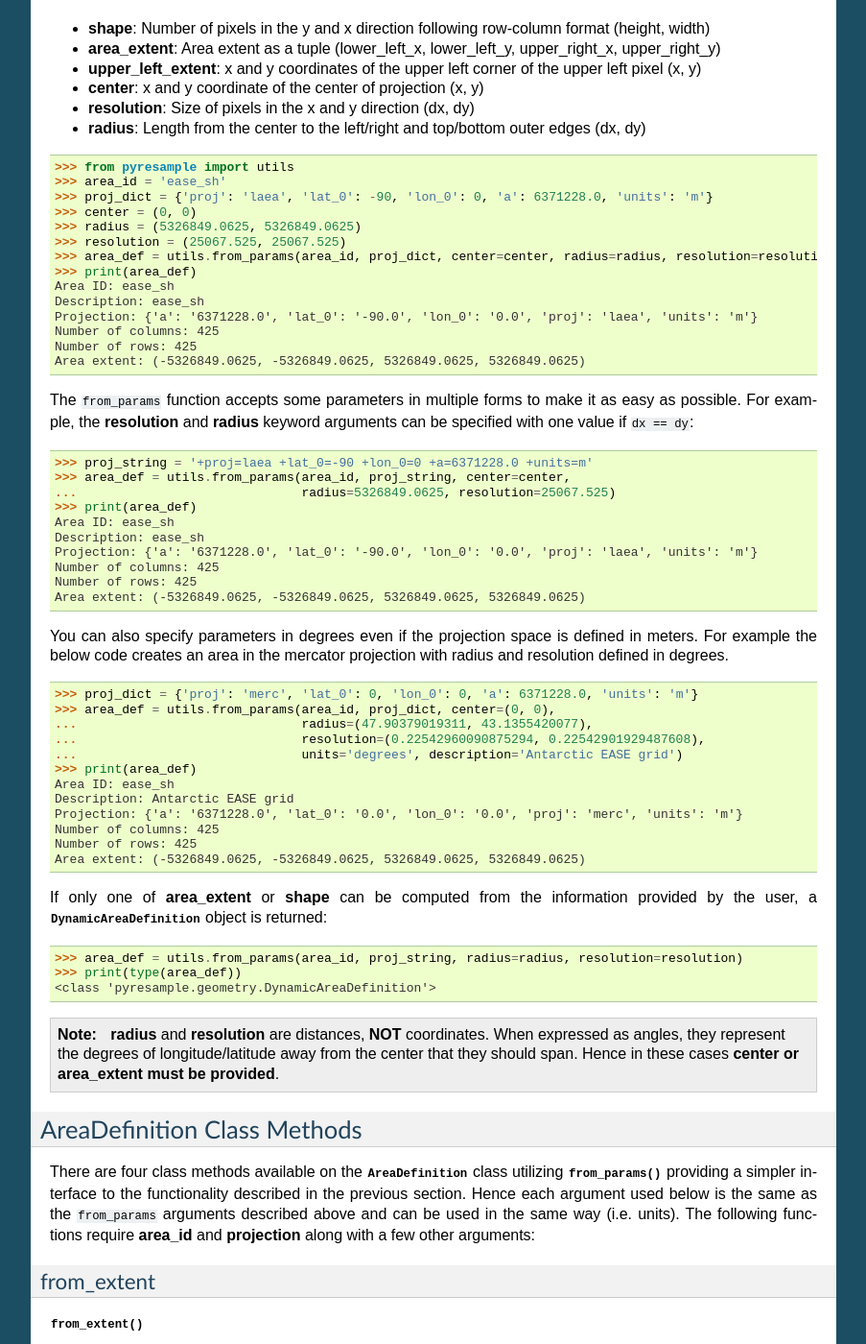
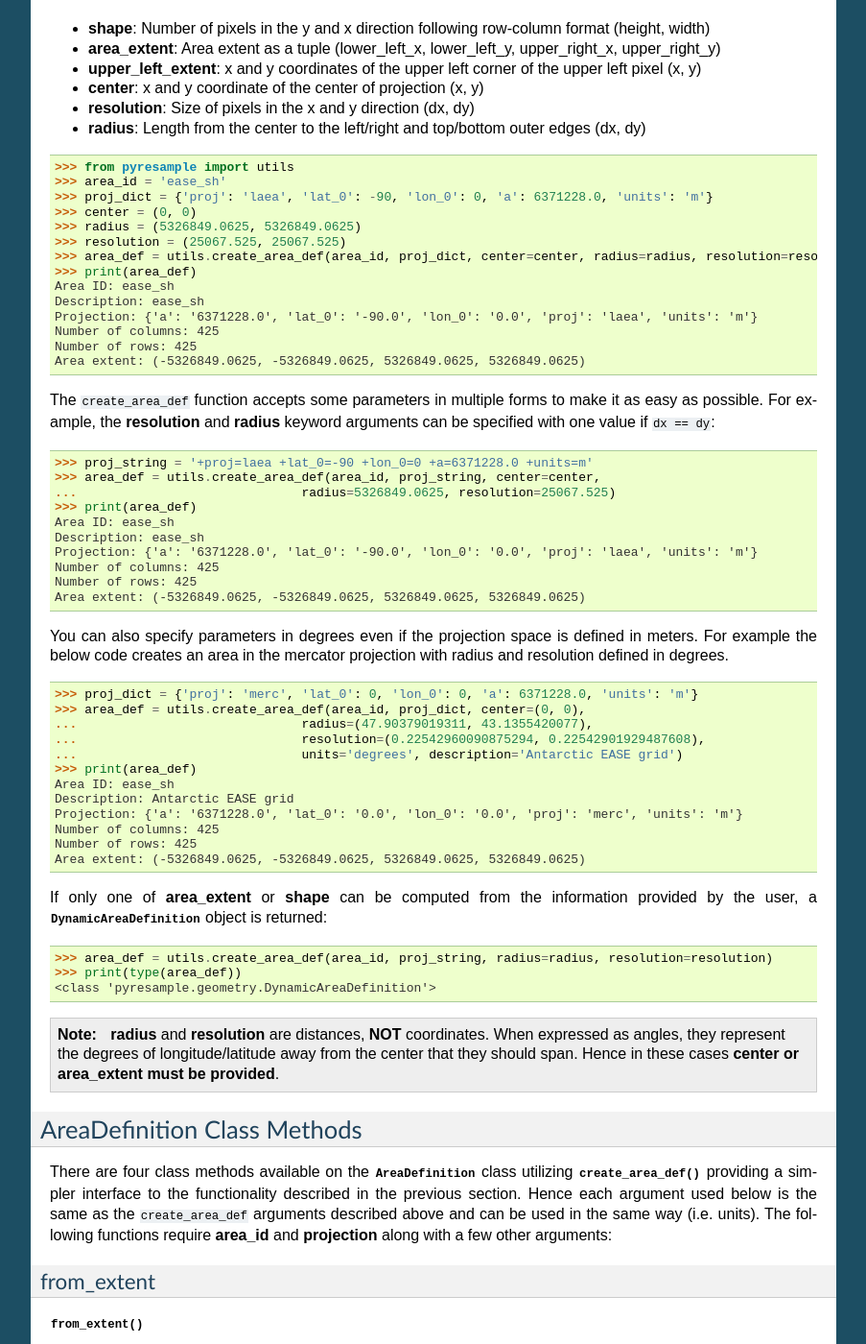
Before and after one commit to pytroll/pyresample, a Sphinx documentation site: the page built from docs/source/geometry_utils.rst, in a window 1280 px wide and 1400 px high, scrolled down 675 px. Shown: the whole window at 96% size, without its empty margins (198-1101 px from the left). Built offline with Sphinx 7.4.7, drawn with Linux system fonts in a browser that asks for light colours; some of the changed text lies outside the part shown.

Commit message:
Rename from_params to create_area_def

```diff
--- a/docs/source/geometry_utils.rst
+++ b/docs/source/geometry_utils.rst
@@ -11,7 +11,7 @@ AreaDefinition Creation
 
 The main utility function for creating
 :class:`~pyresample.geometry.AreaDefinition` objects is the
-:func:`~pyresample.utils.from_params` function. This function will take
+:func:`~pyresample.utils.create_area_def` function. This function will take
 whatever information can be provided to describe a geographic region and
 create a valid ``AreaDefinition`` object if possible. If it can't make
 a fully specified ``AreaDefinition`` then it will provide a
@@ -19,7 +19,7 @@ a fully specified ``AreaDefinition`` then it will provide a
 can handle unit conversions and will perform the coordinate calculations
 necessary to get an area's ``shape`` and ``area_extent``.
 
-The ``from_params`` function has the following required arguments:
+The ``create_area_def`` function has the following required arguments:
 
 * **area_id**: ID of area
 * **projection**: Projection parameters as a proj4_dict or proj4_string
@@ -53,7 +53,7 @@ and optional arguments:
  >>> center = (0, 0)
  >>> radius = (5326849.0625, 5326849.0625)
  >>> resolution = (25067.525, 25067.525)
- >>> area_def = utils.from_params(area_id, proj_dict, center=center, radius=radius, resolution=resolution)
+ >>> area_def = utils.create_area_def(area_id, proj_dict, center=center, radius=radius, resolution=resolution)
  >>> print(area_def)
  Area ID: ease_sh
  Description: ease_sh
@@ -62,14 +62,14 @@ and optional arguments:
  Number of rows: 425
  Area extent: (-5326849.0625, -5326849.0625, 5326849.0625, 5326849.0625)
 
-The ``from_params`` function accepts some parameters in multiple forms
+The ``create_area_def`` function accepts some parameters in multiple forms
 to make it as easy as possible. For example, the **resolution** and **radius**
 keyword arguments can be specified with one value if ``dx == dy``:
 
 .. doctest::
 
  >>> proj_string = '+proj=laea +lat_0=-90 +lon_0=0 +a=6371228.0 +units=m'
- >>> area_def = utils.from_params(area_id, proj_string, center=center,
+ >>> area_def = utils.create_area_def(area_id, proj_string, center=center,
  ...                              radius=5326849.0625, resolution=25067.525)
  >>> print(area_def)
  Area ID: ease_sh
@@ -86,7 +86,7 @@ the mercator projection with radius and resolution defined in degrees.
 .. doctest::
 
  >>> proj_dict = {'proj': 'merc', 'lat_0': 0, 'lon_0': 0, 'a': 6371228.0, 'units': 'm'}
- >>> area_def = utils.from_params(area_id, proj_dict, center=(0, 0),
+ >>> area_def = utils.create_area_def(area_id, proj_dict, center=(0, 0),
  ...                              radius=(47.90379019311, 43.1355420077),
  ...                              resolution=(0.22542960090875294, 0.22542901929487608),
  ...                              units='degrees', description='Antarctic EASE grid')
@@ -104,7 +104,7 @@ information provided by the user, a
 
 .. doctest::
 
- >>> area_def = utils.from_params(area_id, proj_string, radius=radius, resolution=resolution)
+ >>> area_def = utils.create_area_def(area_id, proj_string, radius=radius, resolution=resolution)
  >>> print(type(area_def))
  <class 'pyresample.geometry.DynamicAreaDefinition'>
 
@@ -119,9 +119,9 @@ AreaDefinition Class Methods
 
 There are four class methods available on the
 :class:`~pyresample.geometry.AreaDefinition` class utilizing
-:func:`~pyresample.utils.from_params` providing a simpler interface to the
+:func:`~pyresample.utils.create_area_def` providing a simpler interface to the
 functionality described in the previous section.
-Hence each argument used below is the same as the ``from_params`` arguments
+Hence each argument used below is the same as the ``create_area_def`` arguments
 described above and can be used in the same way (i.e. units). The following
 functions require **area_id** and **projection** along with a few other
 arguments:
@@ -216,7 +216,7 @@ Loading from disk
 The :func:`~pyresample.utils.load_area` function can be used to
 parse area definitions from a configuration file by giving it the
 area file name and regions you wish to load. :func:`~pyresample.utils.load_area`
-takes advantage of :func:`~pyresample.utils.from_params`
+takes advantage of :func:`~pyresample.utils.create_area_def`
 and hence allows for the same arguments in the on-disk file.
 Pyresample uses the YAML file format to store on-disk area definitions.
 Below is an example YAML configuration file showing the various ways
```
Also changed, not shown: 3 other files.
